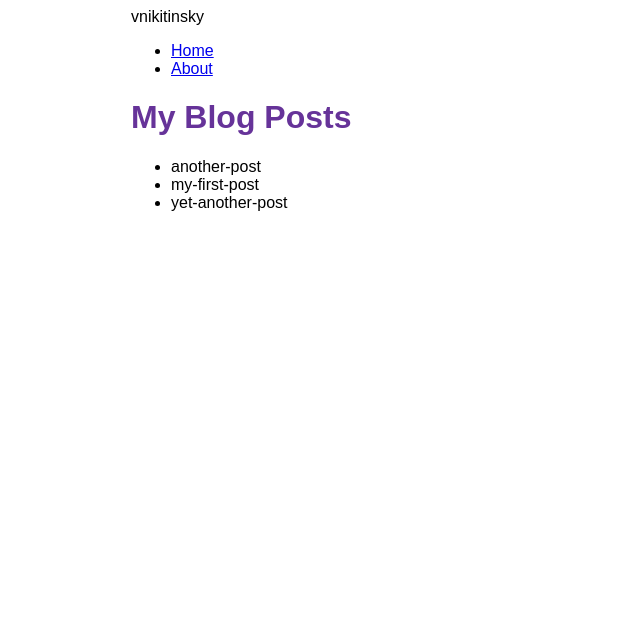
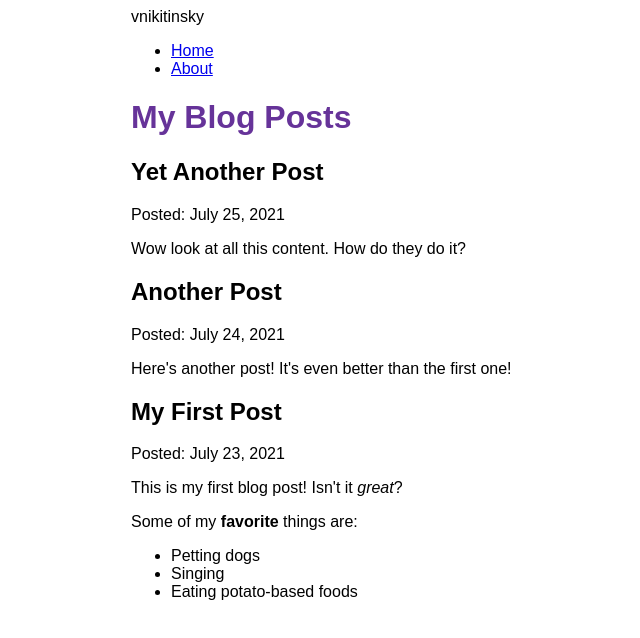
Before and after one commit to vnikitinsky/mygatsby, a Gatsby site: page /blog in a window 1280 px wide. Shown: the whole page, without its empty margins (259-899 px from the left). Built offline with nearby package versions, Linux system fonts and the light colour scheme; Gatsby itself is replaced by a stand-in of ours.

Commit message:
Gastby Part 5

```diff
--- a/blog/another-post.mdx
+++ b/blog/another-post.mdx
@@ -0,0 +1,6 @@
+---
+title: "Another Post"
+date: "2021-07-24"
+---
+
+Here's another post! It's even better than the first one!
--- a/blog/my-first-post.mdx
+++ b/blog/my-first-post.mdx
@@ -0,0 +1,12 @@
+---
+title: "My First Post"
+date: "2021-07-23"
+---
+
+This is my first blog post! Isn't it *great*?
+
+Some of my **favorite** things are:
+
+* Petting dogs
+* Singing
+* Eating potato-based foods
--- a/blog/yet-another-post.mdx
+++ b/blog/yet-another-post.mdx
@@ -0,0 +1,6 @@
+---
+title: "Yet Another Post"
+date: "2021-07-25"
+---
+
+Wow look at all this content. How do they do it?
--- a/gatsby-config.js
+++ b/gatsby-config.js
@@ -13,5 +13,6 @@
         path: `${__dirname}/blog`,
       }
     },
+    "gatsby-plugin-mdx",
   ],
 }
--- a/package.json
+++ b/package.json
@@ -15,8 +15,11 @@
     "clean": "gatsby clean"
   },
   "dependencies": {
+    "@mdx-js/mdx": "^1.6.22",
+    "@mdx-js/react": "^1.6.22",
     "gatsby": "^4.14.0",
     "gatsby-plugin-image": "^0.7.2",
+    "gatsby-plugin-mdx": "^3.14.0",
     "gatsby-plugin-sharp": "^2.14.4",
     "gatsby-source-filesystem": "^2.11.1",
     "react": "^17.0.1",
--- a/src/pages/blog.js
+++ b/src/pages/blog.js
@@ -1,28 +1,36 @@
 import * as React from 'react'
 import { graphql } from 'gatsby'
+import { MDXRenderer } from 'gatsby-plugin-mdx'
 import Layout from '../components/layout'
 
 const BlogPage = ({ data }) => {
     return (
         <Layout pageTitle="My Blog Posts">
-          <ul>
           {
-            data.allFile.nodes.map(node => (
-              <li key={node.name}>
-                {node.name}
-              </li>
+            data.allMdx.nodes.map((node) => (
+            <article key={node.id}>
+                <h2>{node.frontmatter.title}</h2>
+                <p>Posted: {node.frontmatter.date}</p>
+                <MDXRenderer>
+                    {node.body}
+                </MDXRenderer>
+            </article>
             ))
-          }
-          </ul>
+         }
         </Layout>
     )
 }
 
 export const query = graphql`
   query {
-    allFile {
+    allMdx(sort: {fields: frontmatter___date, order: DESC}) {
       nodes {
-        name
+        frontmatter {
+          date(formatString: "MMMM D, YYYY")
+          title
+        }
+        id
+        body
       }
     }
   }
```
Also changed, not shown: 1 other file.
